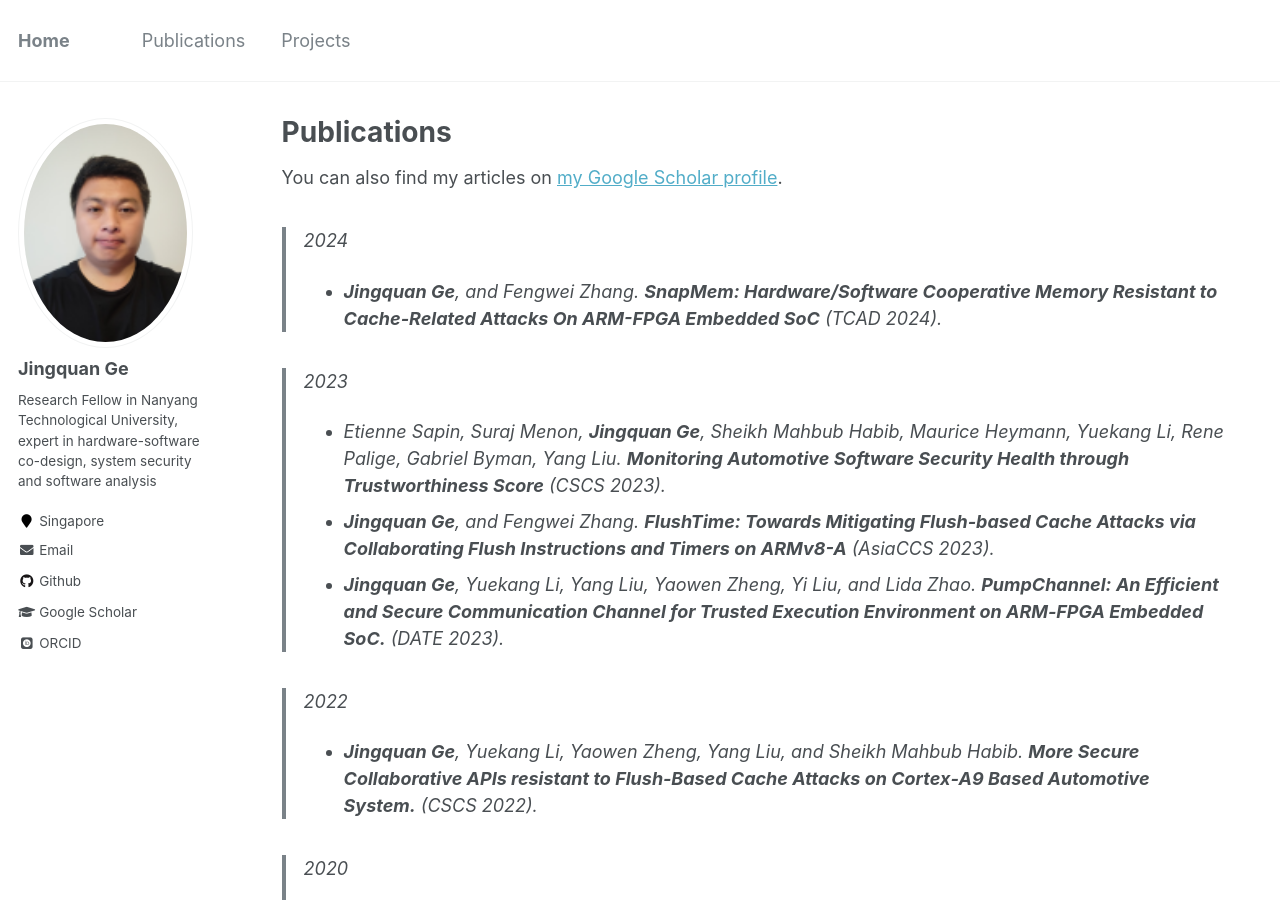
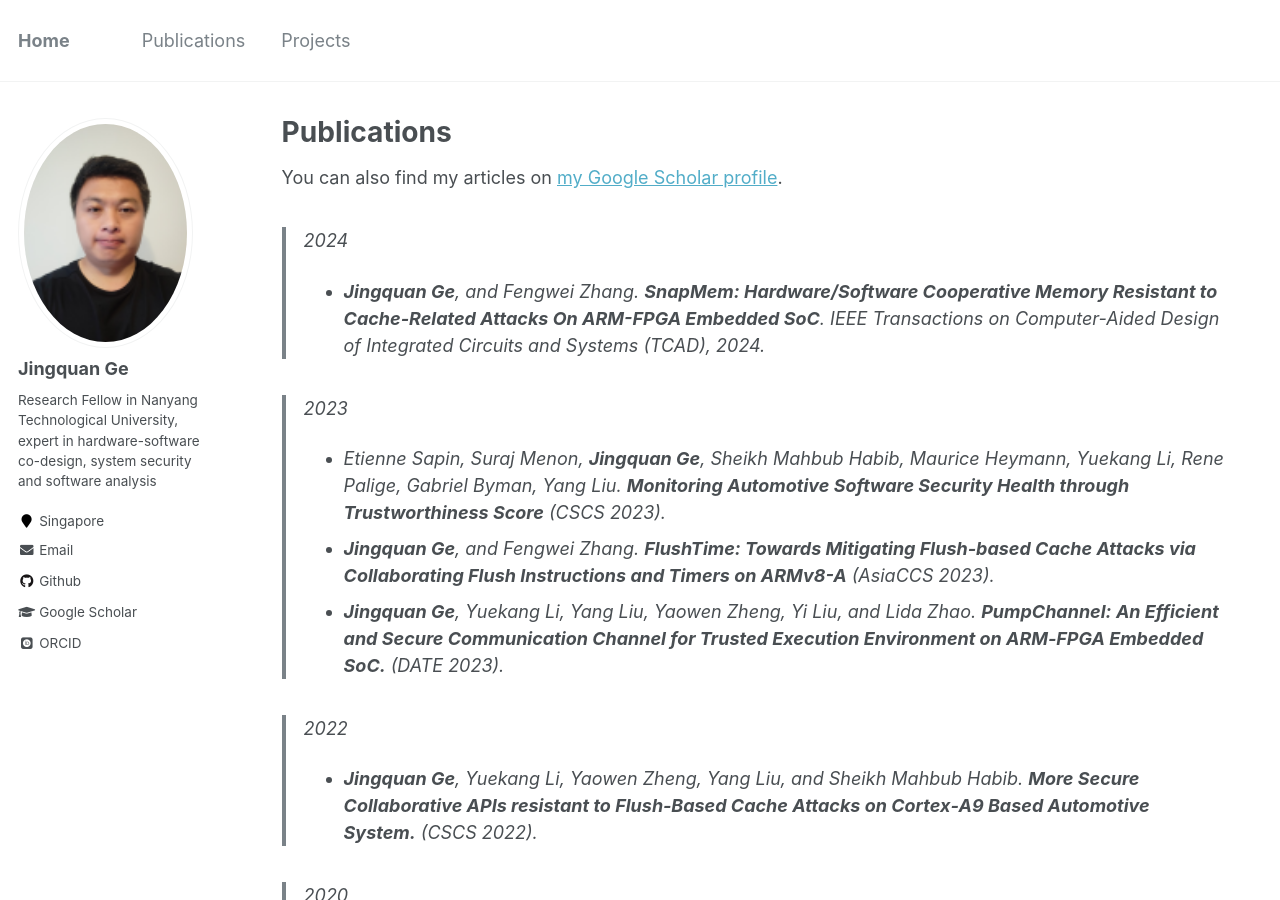
Before and after one commit to gejingquan/gejingquan.github.io, a Jekyll site: the page built from _pages/publications.md, in a window 1280 px wide and 900 px high. Built offline with Jekyll 4.4.1, drawn with Linux system fonts in a browser that asks for light colours; some web fonts are replaced.

Commit message:
Update publications.md

```diff
--- a/_pages/publications.md
+++ b/_pages/publications.md
@@ -8,7 +8,8 @@ You can also find my articles on <a href="https://scholar.google.com/citations?h
 
 > 2024
 - **Jingquan Ge**, and Fengwei Zhang.
-**SnapMem: Hardware/Software Cooperative Memory Resistant to Cache-Related Attacks On ARM-FPGA Embedded SoC** (TCAD 2024).
+**SnapMem: Hardware/Software Cooperative Memory Resistant to Cache-Related Attacks On ARM-FPGA Embedded SoC**.
+  IEEE Transactions on Computer-Aided Design of Integrated Circuits and Systems (TCAD), 2024.
 
 
 
```
